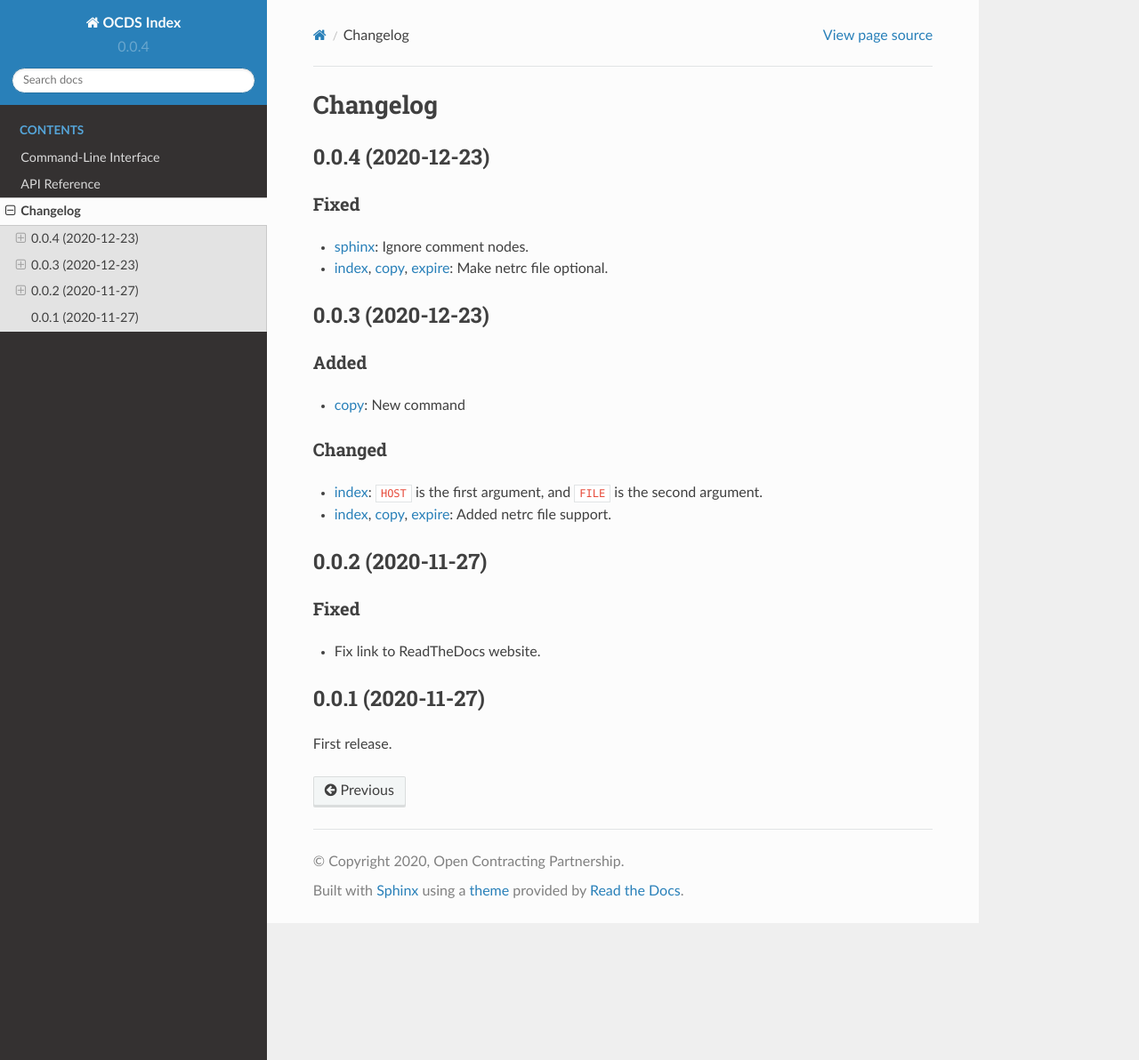
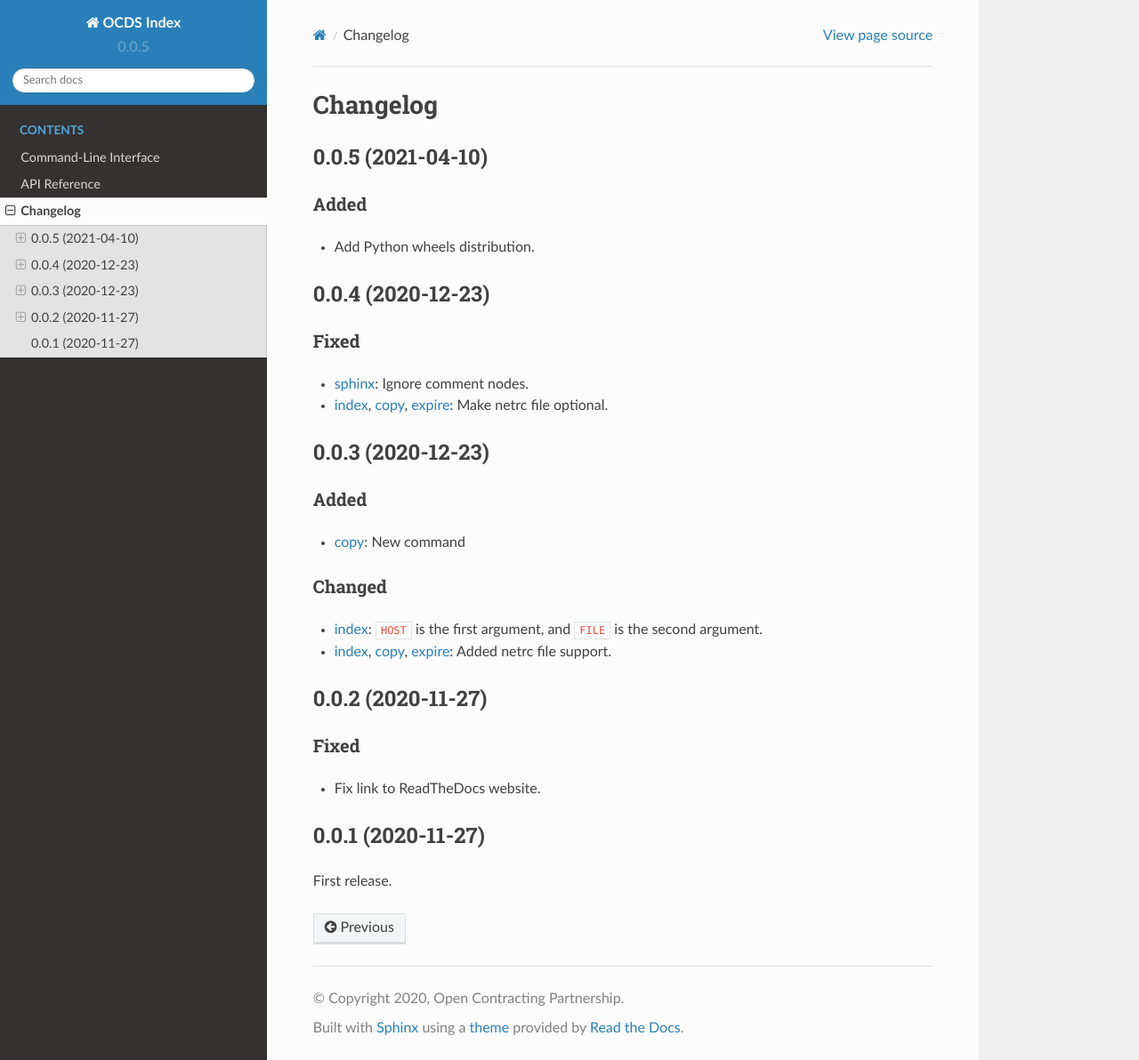
Before and after one commit to open-contracting/ocds-index, a Sphinx documentation site: the page built from docs/changelog.rst, in a window 1280 px wide and 1192 px high. Shown: the whole window at 89% size. Built offline with Sphinx 7.4.7 and the Read the Docs theme 2.0.0, drawn with Linux system fonts in a browser that asks for light colours.

Commit message:
ci: Add Python wheels distribution

```diff
--- a/docs/changelog.rst
+++ b/docs/changelog.rst
@@ -1,5 +1,13 @@
 Changelog
 =========
+
+0.0.5 (2021-04-10)
+------------------
+
+Added
+~~~~~
+
+-  Add Python wheels distribution.
 
 0.0.4 (2020-12-23)
 ------------------
--- a/docs/conf.py
+++ b/docs/conf.py
@@ -26,7 +26,7 @@
 author = "Open Contracting Partnership"
 
 # The short X.Y version
-version = "0.0.4"
+version = "0.0.5"
 # The full version, including alpha/beta/rc tags
 release = version
 
--- a/setup.py
+++ b/setup.py
@@ -5,7 +5,7 @@
 
 setup(
     name="ocdsindex",
-    version="0.0.4",
+    version="0.0.5",
     author="Open Contracting Partnership",
     author_email="data@open-contracting.org",
     url="https://github.com/open-contracting/ocds-index",
@@ -13,6 +13,7 @@
     license="BSD",
     packages=find_packages(exclude=["tests", "tests.*"]),
     long_description=long_description,
+    long_description_content_type="text/x-rst",
     install_requires=[
         "click",
         "elasticsearch>=7,<8",
```
Also changed, not shown: 2 other files.
